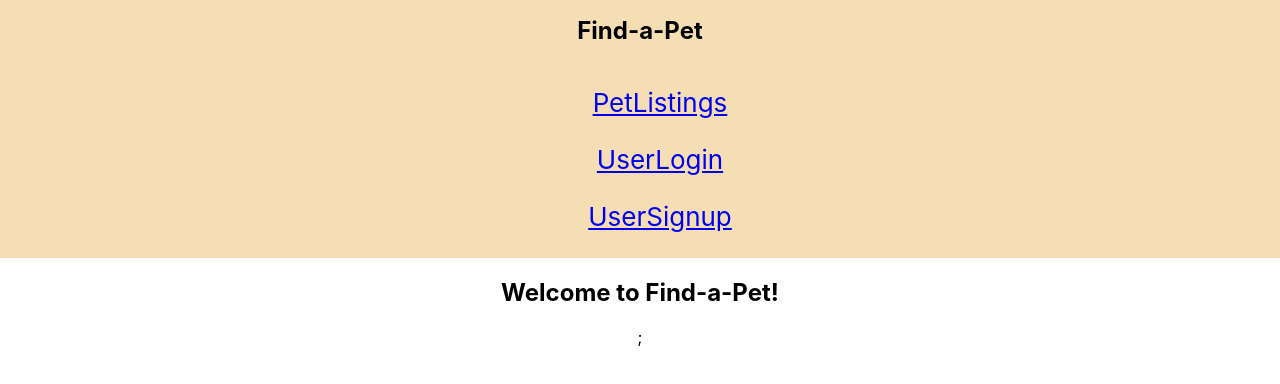
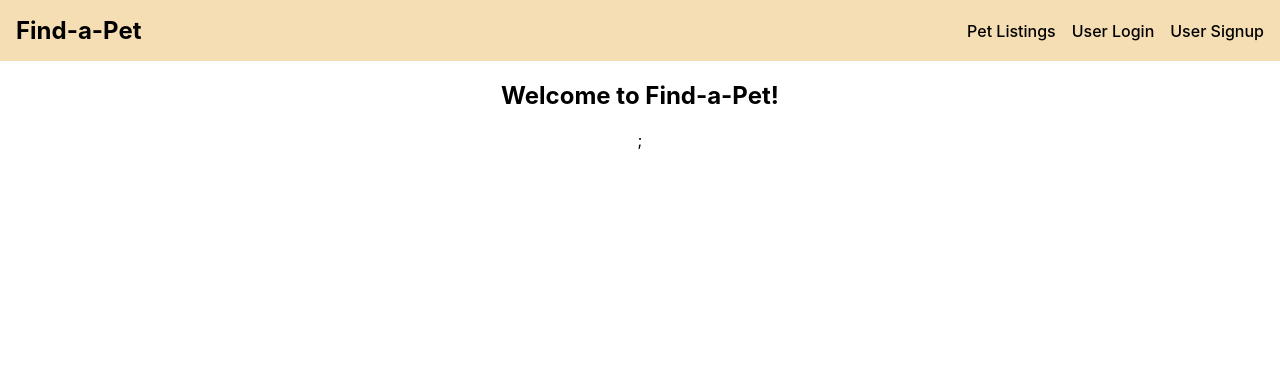
Before and after one commit to wonke2/Find-A-Pet, a React (Create React App) app: page / in a window 1280 px wide. Shown: the top 384 px of the page. Built offline with nearby package versions, Linux system fonts and the light colour scheme.

Commit message:
implemented the navbar in the main app

```diff
--- a/src/App.js
+++ b/src/App.js
@@ -7,6 +7,7 @@ import UserLogin from "./pages/UserLogin";
 import UserSignup from "./pages/UserSignup";
 import "./styles/App.css";
 import UserProfile from "./pages/UserProfile";
+import Navbar from "./components/Navbar";
 
 function App() {
 	const Home = () => {
@@ -20,20 +21,7 @@ function App() {
 	return (
 		<div className="App">
 			<Router>
-				<header className="App-header">
-					<h1>Find-a-Pet</h1>
-					<nav>
-						<Link to="/petlistings">
-							<ul>PetListings</ul>
-						</Link>
-						<Link to="/userlogin">
-							<ul>UserLogin</ul>
-						</Link>
-						<Link to="/usersignup">
-							<ul>UserSignup</ul>
-						</Link>
-					</nav>
-				</header>
+				<Navbar />
 				<Routes>
 					<Route path="/" element={<Home />} />
 					<Route path="/petlistings" element={<PetListings />} />
```
